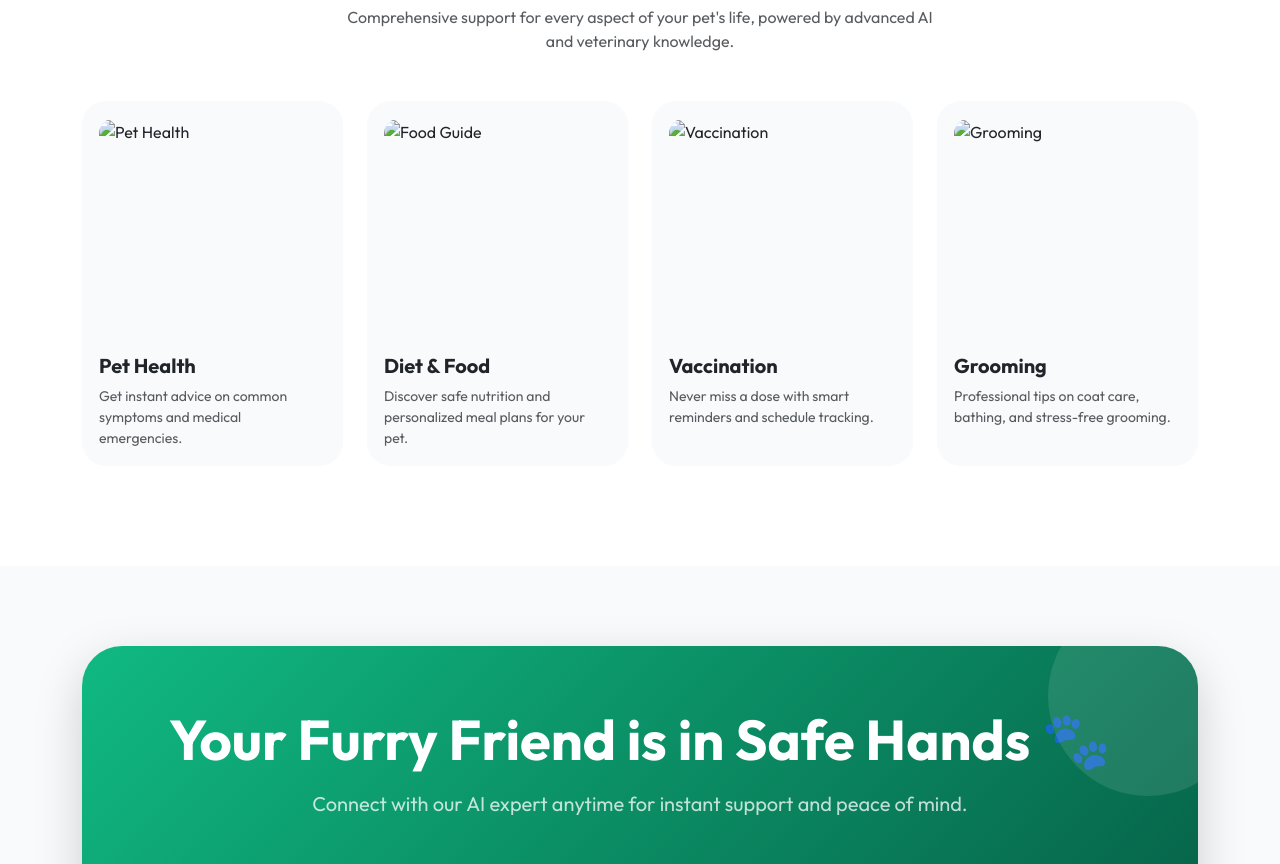
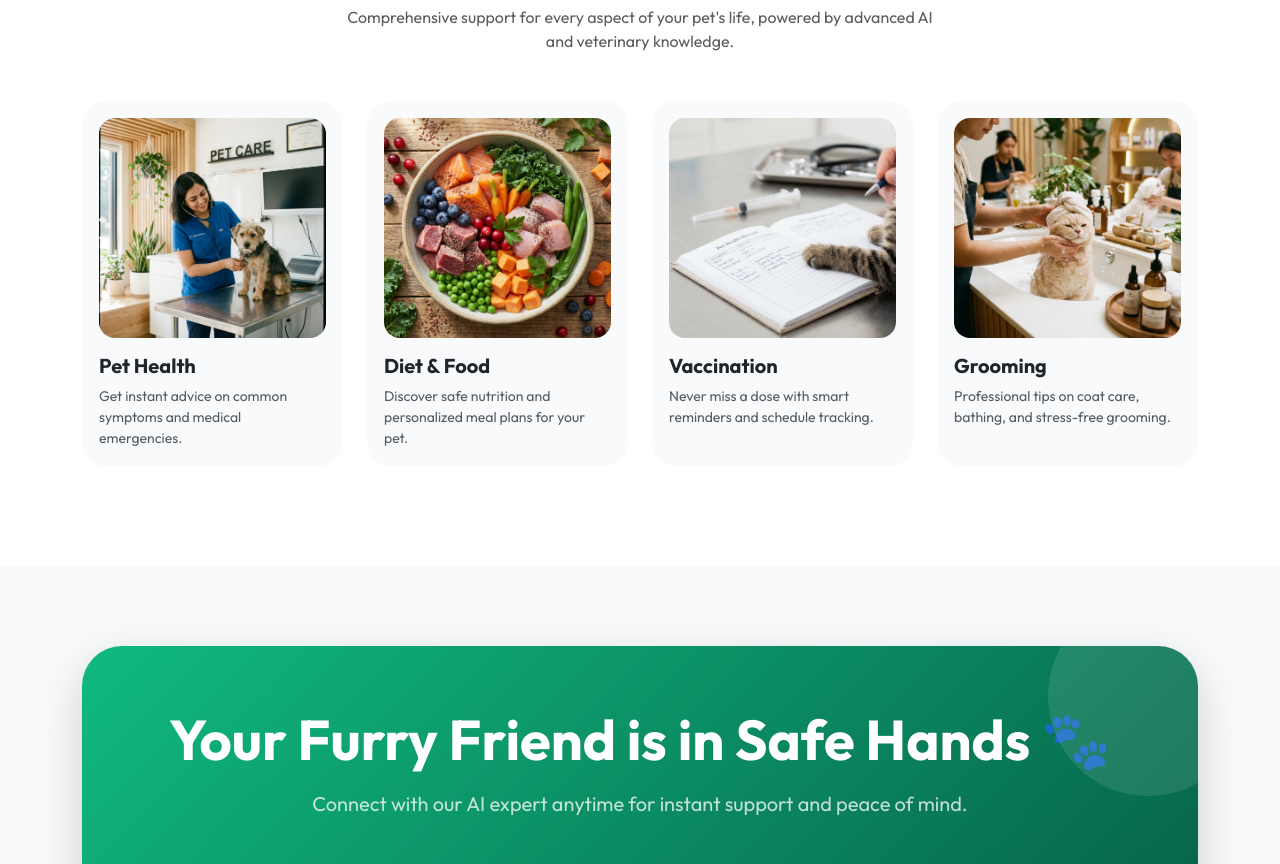
Before and after one commit to deeps00007/vikrant, a plain HTML site: page index.html in a window 1280 px wide. Shown: the part 1048-1912 px from the top of the page. Drawn offline with nearby package versions, Linux system fonts and the light colour scheme; the site is published under a folder, as on GitHub Pages, so addresses that start at the root find nothing.

Commit message:
Remove leading slashes from image source paths

```diff
--- a/index.html
+++ b/index.html
@@ -465,7 +465,7 @@
                 <div class="col-md-3 col-sm-6" data-aos="fade-up" data-aos-delay="100">
                     <div class="card service-card p-3">
                         <div class="img-container rounded-4 mb-3">
-                            <img src="/health.png" alt="Pet Health">
+                            <img src="health.png" alt="Pet Health">
                         </div>
                         <div class="card-body p-0">
                             <h5 class="fw-bold mb-2">Pet Health</h5>
@@ -478,7 +478,7 @@
                 <div class="col-md-3 col-sm-6" data-aos="fade-up" data-aos-delay="200">
                     <div class="card service-card p-3">
                         <div class="img-container rounded-4 mb-3">
-                            <img src="/food.png" alt="Food Guide">
+                            <img src="food.png" alt="Food Guide">
                         </div>
                         <div class="card-body p-0">
                             <h5 class="fw-bold mb-2">Diet & Food</h5>
@@ -491,7 +491,7 @@
                 <div class="col-md-3 col-sm-6" data-aos="fade-up" data-aos-delay="300">
                     <div class="card service-card p-3">
                         <div class="img-container rounded-4 mb-3">
-                            <img src="/vaccination.png" alt="Vaccination">
+                            <img src="vaccination.png" alt="Vaccination">
                         </div>
                         <div class="card-body p-0">
                             <h5 class="fw-bold mb-2">Vaccination</h5>
@@ -504,7 +504,7 @@
                 <div class="col-md-3 col-sm-6" data-aos="fade-up" data-aos-delay="400">
                     <div class="card service-card p-3">
                         <div class="img-container rounded-4 mb-3">
-                            <img src="/grooming.png" alt="Grooming">
+                            <img src="grooming.png" alt="Grooming">
                         </div>
                         <div class="card-body p-0">
                             <h5 class="fw-bold mb-2">Grooming</h5>
```
